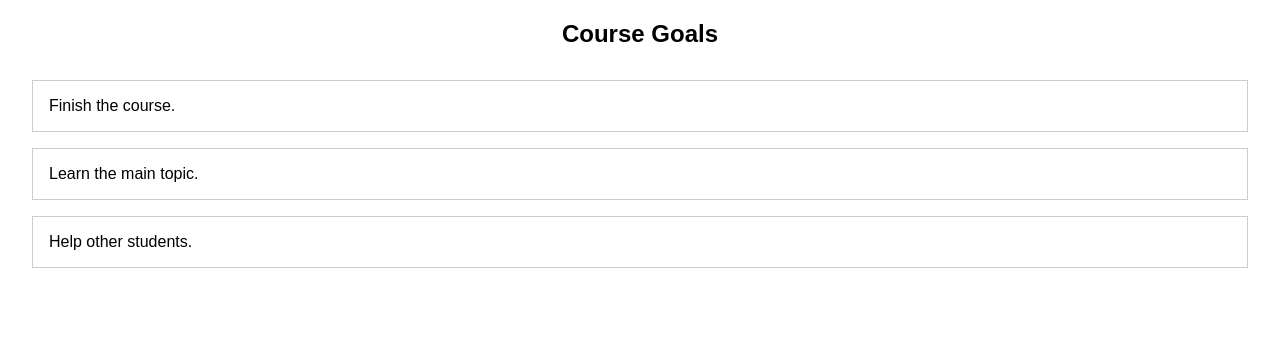
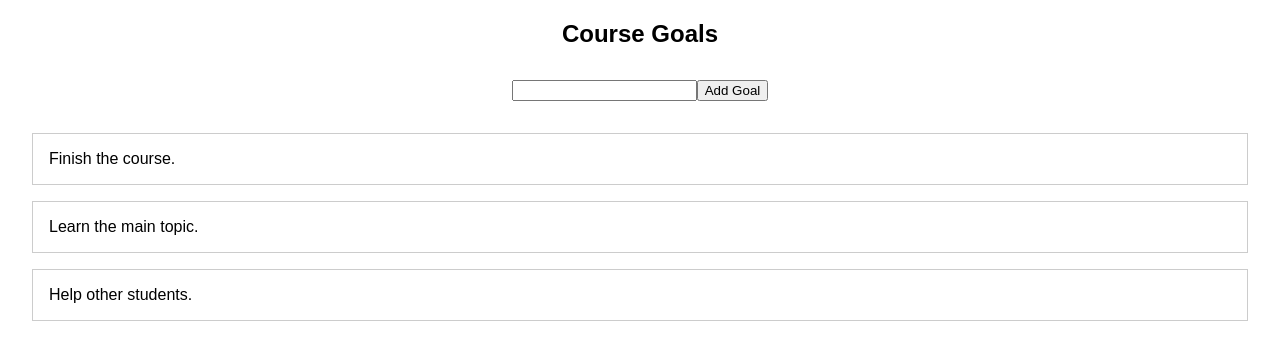
Before and after one commit to polyca-git/reactjs-refresh, a React (Create React App) app: page / in a window 1280 px wide. Shown: the top 360 px of the page. Built offline with nearby package versions, Linux system fonts and the light colour scheme.

Commit message:
States and Parent&Child relation

```diff
--- a/src/App.js
+++ b/src/App.js
@@ -1,22 +1,31 @@
-import React from 'react';
+import React, { useState } from 'react';
 
 import './App.css'; //We imported our CSS file
-import GoalList from './components/GoalList'; //Example import of a component we have created.
+import GoalList from './components/GoalList/GoalList'; //Example import of a component we have created.
+import NewGoal from './components/NewGoal/NewGoal';
 
+const App =()=> {
 
-class App extends React.Component {
-  render() {
-    const courseGoals = [
+    const [courseGoals, setCourseGoals] = useState([
       { id: 'cg1', text: 'Finish the course.' },
       { id: 'cg2', text: 'Learn the main topic.' },
       { id: 'cg3', text: 'Help other students.' }
-    ]; //We have created a data
+    ]);//useState 2 parametre tasir , ilki veriyi, 2. si veriyi update etme fonksiyonunu
+    //state in amaci canli veri degisimi, bu veri degistikce tekrar render edilecek
 
-    return <div className="course-goals">
+
+    const addNewGoalHandler = newGoal => {
+      setCourseGoals(courseGoals.concat(newGoal));//4.gelen newGoal degeriyle courseGoals state i update ediliyor
+      //ve canli olarak listeye yeni eleman ekleniyor
+
+    };
+    console.log(courseGoals);
+    return (<div className="course-goals">
       <h2>Course Goals</h2>
+      <NewGoal onAddGoal={addNewGoalHandler} />
       <GoalList goals={courseGoals} />
-    </div>;//we are passing our data to the component with the name of goals
-  }
+    </div>);//1.NewGoal componentine onAddGoal diye bir prop yolluyoruz, o da addNewGoalHandler fonksiyonunu tasiyor
+
 }
 
 export default App;
--- /dev/null
+++ b/src/components/NewGoal/NewGoal.css
@@ -0,0 +1,4 @@
+.new-goal{
+    margin: 2rem;
+    text-align: center;
+}
--- /dev/null
+++ b/src/components/NewGoal/NewGoal.js
@@ -0,0 +1,28 @@
+import React from 'react';
+import './NewGoal.css';
+
+
+const NewGoal = props => {
+    const addGoalHandler = event => { //the parameter named event is known by react like props parameter,
+        //this parameter carries information of the event that triggered.
+        event.preventDefault();
+
+        const newGoal = [{
+            id: Math.random().toString(),
+            text: 'My new goal!'
+        }];
+
+        props.onAddGoal(newGoal); //3. proplardan onAddGoal, newGoal degiskenini tasiyor,
+        //bu da dolayli olarak App.js teki addNewGoalHandler degiskenini tetikliyor
+    };
+
+
+    return (<form className='new-goal' onSubmit={addGoalHandler}>
+        <input type='text' />
+        <button type='submit'>Add Goal</button>
+    </form>); //in react we have special properties like onSubmit or many others  for every JSX component.
+    //in here we used onSubmit and triggered the function named addGoalHandler
+    //2.butona basildiginda addgoalHandler event fonksiyonu tetikleniyor
+};
+
+export default NewGoal;
```
Also changed, not shown: src/components/GoalList/GoalList.css (added), src/components/GoalList/GoalList.js (renamed from src/components/GoalList.js).
